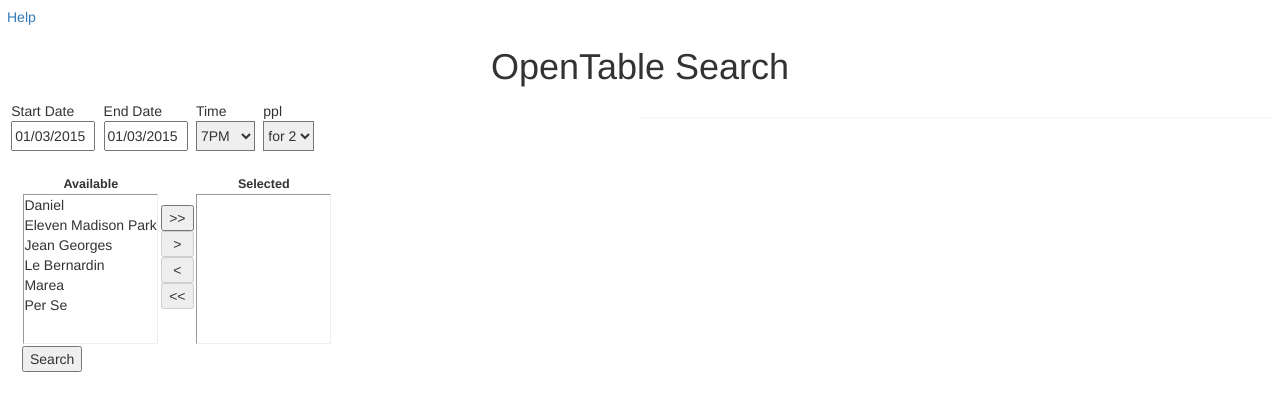
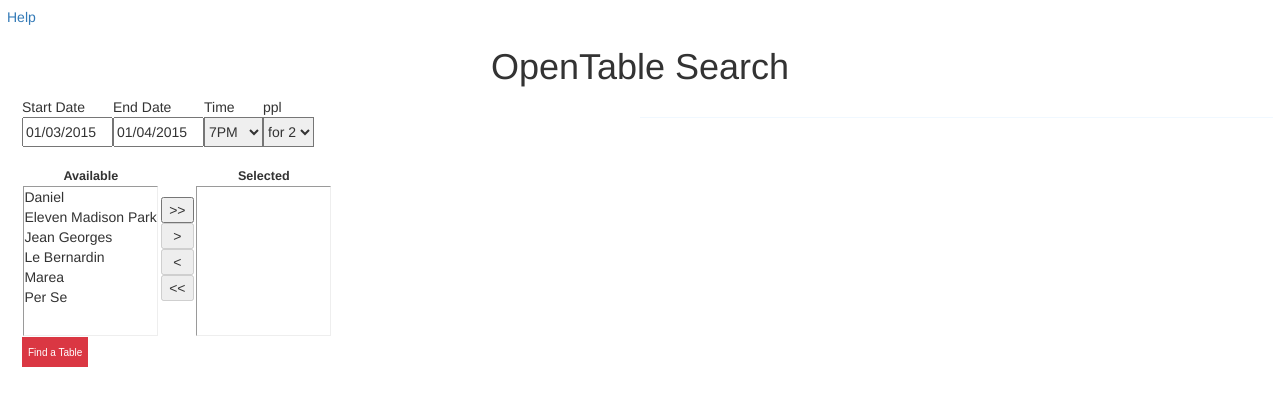
Before and after one commit to kimd83/OpenTableSearch, a Flask app: page /opentable in a window 1280 px wide. Shown: the top 411 px of the page. Run offline with Flask 2, Linux system fonts and the light colour scheme; some libraries are stand-ins or nearby versions.

Commit message:
change serach button

```diff
--- a/app/static/css/style.css
+++ b/app/static/css/style.css
@@ -1,10 +1,10 @@
+
 .options {
     float: left;
-    margin: 0.30em;
 }
 
 #start_date, #end_date {
-	width: 6em;
+	width: 6.5em;
     height: 30px;
 }
 
@@ -18,6 +18,19 @@
 
 }
 
+#submit-btn {
+    cursor: pointer;
+    height: 3rem;
+    border-style: solid;
+    border-width: 0;
+    font-family: franklin-gothic-urw, Arial, Helvetica Neue, Helvetica, sans-serif;
+    line-height: normal;
+    background-color: #da3743;
+    color: #fff;
+    font-size: 1rem;
+
+
+}
 
 body { margin: 0.5em; }
 
--- a/app/templates/opentable.html
+++ b/app/templates/opentable.html
@@ -8,6 +8,7 @@
   <div class="row">
     <div id="leftside" class="col-md-6">
       <div class="row">
+        <div class="col-md-12">
         <div class="options" class="col-md-3">
           Start Date<br>
 	        <input type="text" id="start_date" name="start_date" readonly>
@@ -47,6 +48,7 @@
 	        </select>
         </div>
       </div>
+      </div>
       <br>
       <div class="row">
         <div class="col-md-12">
@@ -61,9 +63,9 @@
         </div>
       </div>
       <div class="row">
-        <div class="col-md-2">
+        <div class="col-md-3">
           <form id = "form-container" class="form-container">
-            <button id="submit-btn">Search</button>
+            <button id="submit-btn">Find a Table</button>
           </form>
         </div>
       </div>
```
Also changed, not shown: app/scraper.py (+5 -9 lines), app/static/js/script.js (+21 -13 lines).
